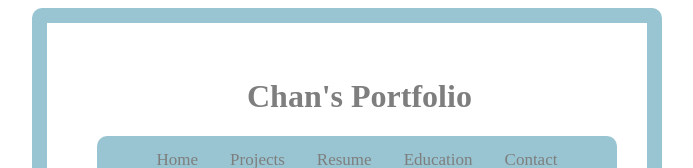
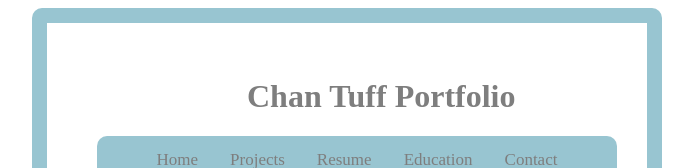
Before and after one commit to chantuff/Personal_Portfolio_Website, a React (Vite) app in the folder Portfolio_Website/: page / in a window 1280 px wide. Shown: the top 168 px of the page, without its empty margins (526-1219 px from the left). Built offline with nearby package versions, Linux system fonts and the light colour scheme.

Commit message:
added last name to landing page

```diff
--- a/Portfolio_Website/src/App.jsx
+++ b/Portfolio_Website/src/App.jsx
@@ -11,7 +11,7 @@ function App() {
   return (
 
     <div className="container">
-      <h1 className="header">Chan's Portfolio</h1>
+      <h1 className="header">Chan Tuff Portfolio</h1>
       <Nav />
       <Routes>
         <Route path="/" element={<Home />} />
```
